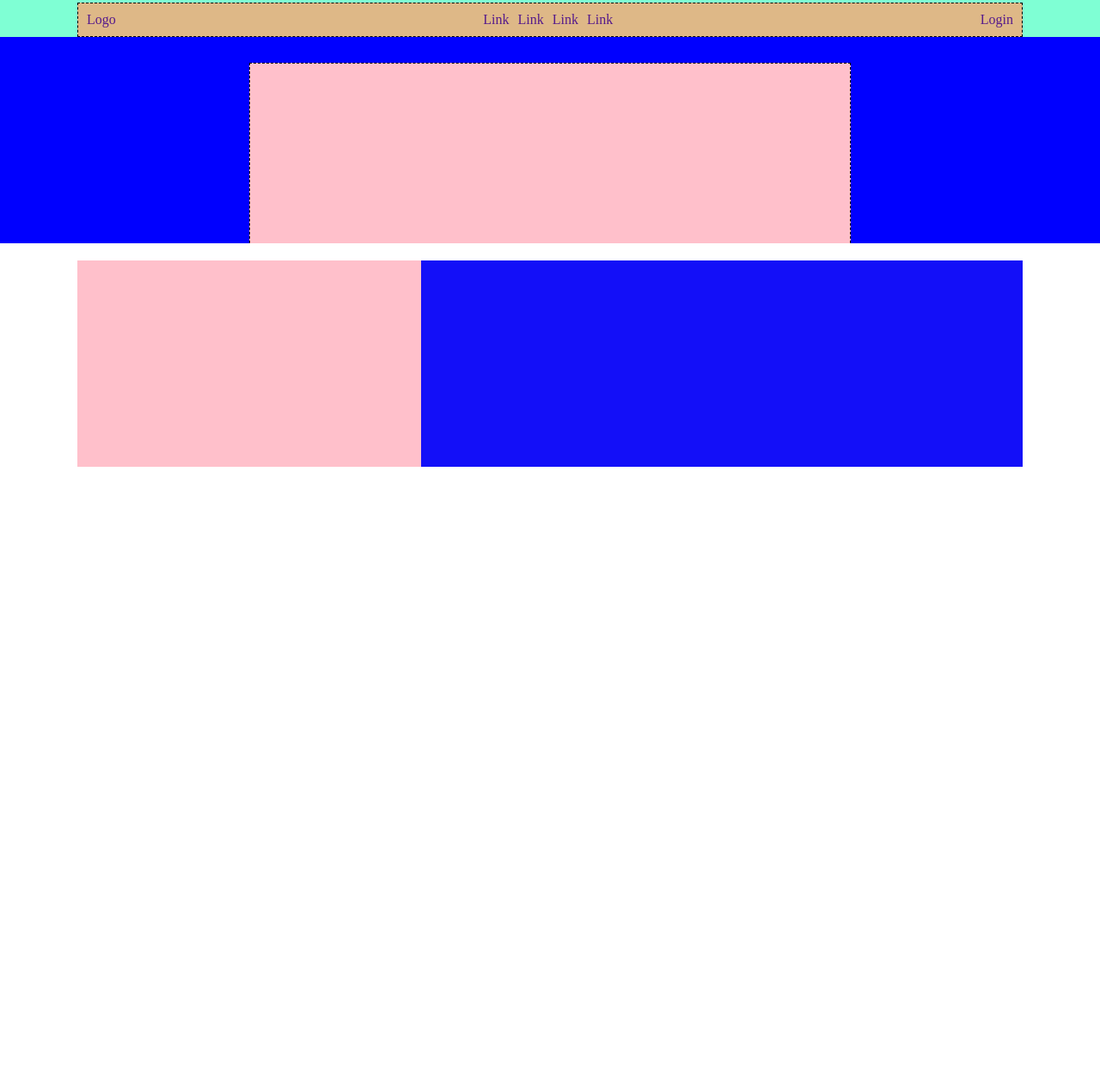
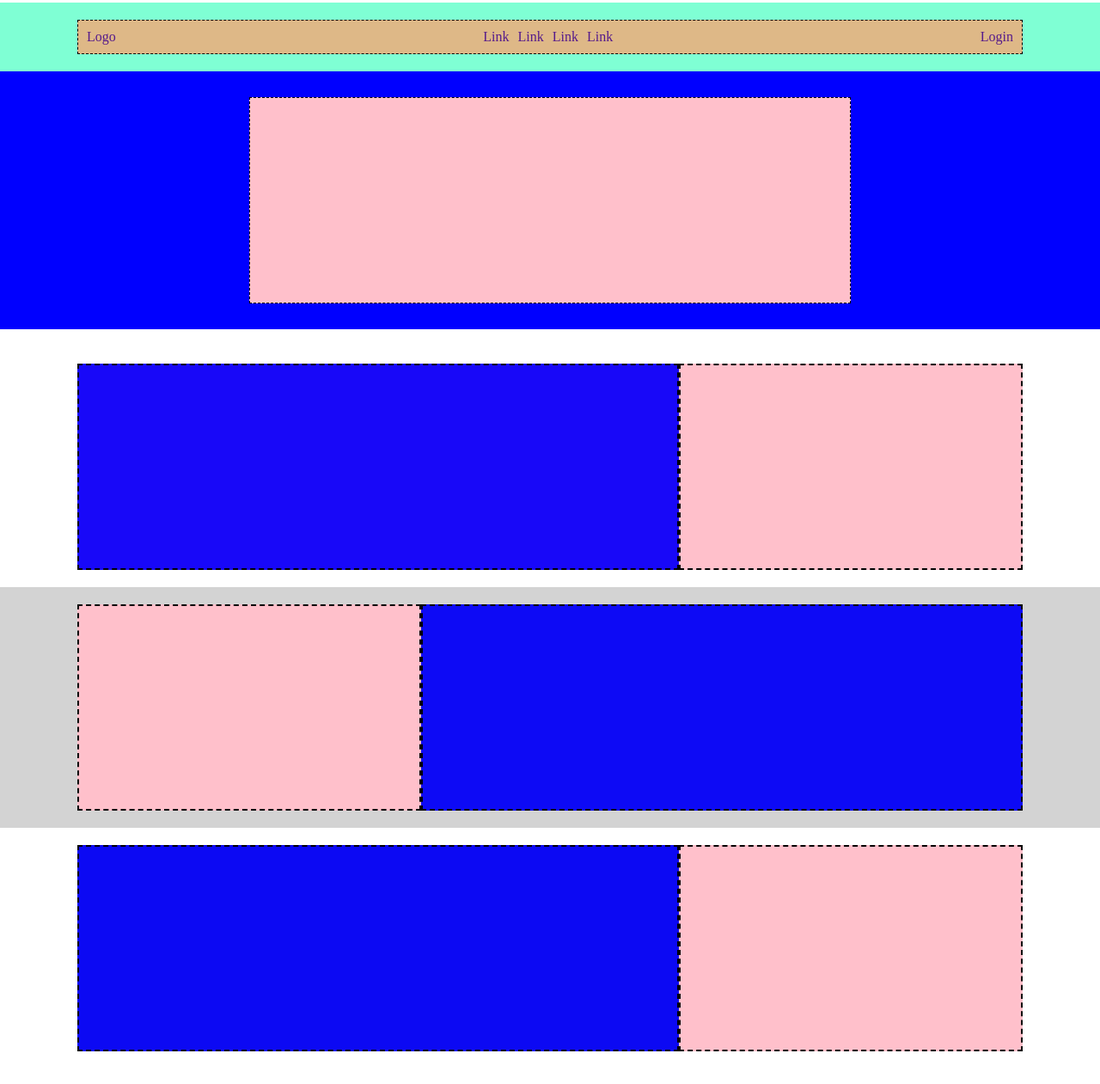
Before and after one commit to Fabio-Moschella/htmlcss-struttura-discord, a plain HTML site: page index.html in a window 1280 px wide. Shown: the part 17-1278 px from the top of the page at 86% size. Before the commit the page ends 800 px from the top, so only its background shows below. Drawn offline with Linux system fonts and the light colour scheme.

Commit message:
add main hub

```diff
--- a/css/style.css
+++ b/css/style.css
@@ -16,9 +16,7 @@ a {
 header {
   width: 100%;
   margin: 0 auto;
-  background-color: aquamarine;
   padding: 20px 0;
-  height: 300px;
 }
 main {
   width: 100%;
@@ -28,6 +26,11 @@ main {
 }
 
 /*header*/
+
+.menu-wrapper {
+  background-color: aquamarine;
+  padding: 20px 0;
+}
 
 .menu {
   max-width: 1100px;
@@ -66,18 +69,60 @@ main {
   justify-content: center;
 }
 /*main*/
-.main-hub {
+.main-hub1 {
   margin: 0 auto;
   display: flex;
   justify-content: center;
+  padding-bottom: 20px;
 }
 .img1 {
+  background-color: rgb(24, 8, 248);
+  width: 700px;
+  height: 240px;
+  border: 2px dashed black;
+}
+.text1 {
   background-color: pink;
   width: 400px;
   height: 240px;
+  border: 2px dashed black;
 }
-.text1 {
-  background-color: rgb(19, 15, 248);
+.main-hub2 {
+  margin: 0 auto;
+  padding: 20px 0;
+  background-color: lightgrey;
+  display: flex;
+  justify-content: center;
+  flex-direction: row-reverse;
+}
+
+.img2 {
+  background-color: rgb(13, 10, 245);
   width: 700px;
   height: 240px;
+  border: 2px dashed black;
 }
+.text2 {
+  background-color: pink;
+  width: 400px;
+  height: 240px;
+  border: 2px dashed black;
+}
+.main-hub3 {
+  margin: 0 auto;
+  padding: 20px 0;
+  display: flex;
+  justify-content: center;
+}
+.img3 {
+  background-color: rgb(12, 9, 243);
+  width: 700px;
+  height: 240px;
+  border: 2px dashed black;
+}
+.text3 {
+  background-color: pink;
+  width: 400px;
+  height: 240px;
+  border: 2px dashed black;
+}
--- a/index.html
+++ b/index.html
@@ -11,6 +11,7 @@
   </head>
   <body>
     <header>
+      <div class="menu-wrapper">
         <div class="menu">
           <a href="" class="menu-logo">Logo</a>
           <ul class="menu-links">
@@ -29,15 +30,25 @@
           </ul>
           <a href="" class="menul-login">Login</a>
         </div>
+      </div>
       <div class="section1">
         <div class="top-hub"></div>
       </div>
     </header>
     <main>
-      <div class="main-hub">
+      <section class="main-hub1">
         <div class="img1"></div>
         <div class="text1"></div>
-      </div>
+      </section>
+      <section class="main-hub2">
+        <div class="img2"></div>
+        <div class="text2"></div>
+      </section>
+
+      <section class="main-hub3">
+        <div class="img3"></div>
+        <div class="text3"></div>
+      </section>
     </main>
   </body>
 </html>
```
Lines whose indentation alone changed are shown as unchanged.
